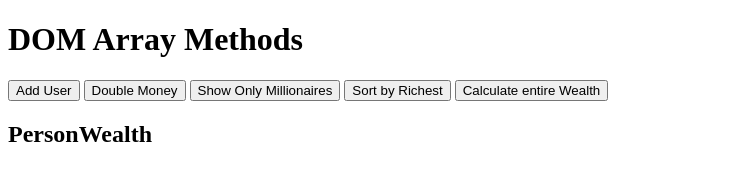
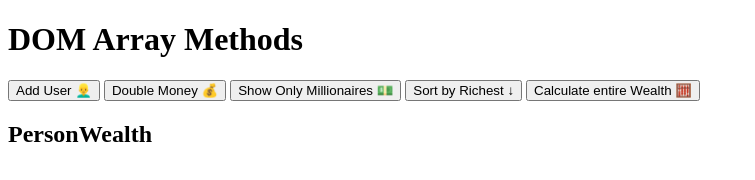
Before and after one commit to asomodi/dom_array_methods, a plain HTML site: page index.html in a window 1280 px wide. Shown: the whole page, without its empty margins (0-755 px from the left). Drawn offline with Linux system fonts and the light colour scheme.

Commit message:
create html file

```diff
--- a/index.html
+++ b/index.html
@@ -11,11 +11,11 @@
 
     <div class="container">
       <aside>
-        <button id="add-user">Add User</button>
-        <button id="double">Double Money</button>
-        <button id="show-millionaires">Show Only Millionaires</button>
-        <button id="sort">Sort by Richest</button>
-        <button id="calculate-wealth">Calculate entire Wealth</button>
+        <button id="add-user">Add User 👱‍♂️</button>
+        <button id="double">Double Money 💰</button>
+        <button id="show-millionaires">Show Only Millionaires 💵</button>
+        <button id="sort">Sort by Richest ↓</button>
+        <button id="calculate-wealth">Calculate entire Wealth 🧮</button>
       </aside>
 
       <main>
```
